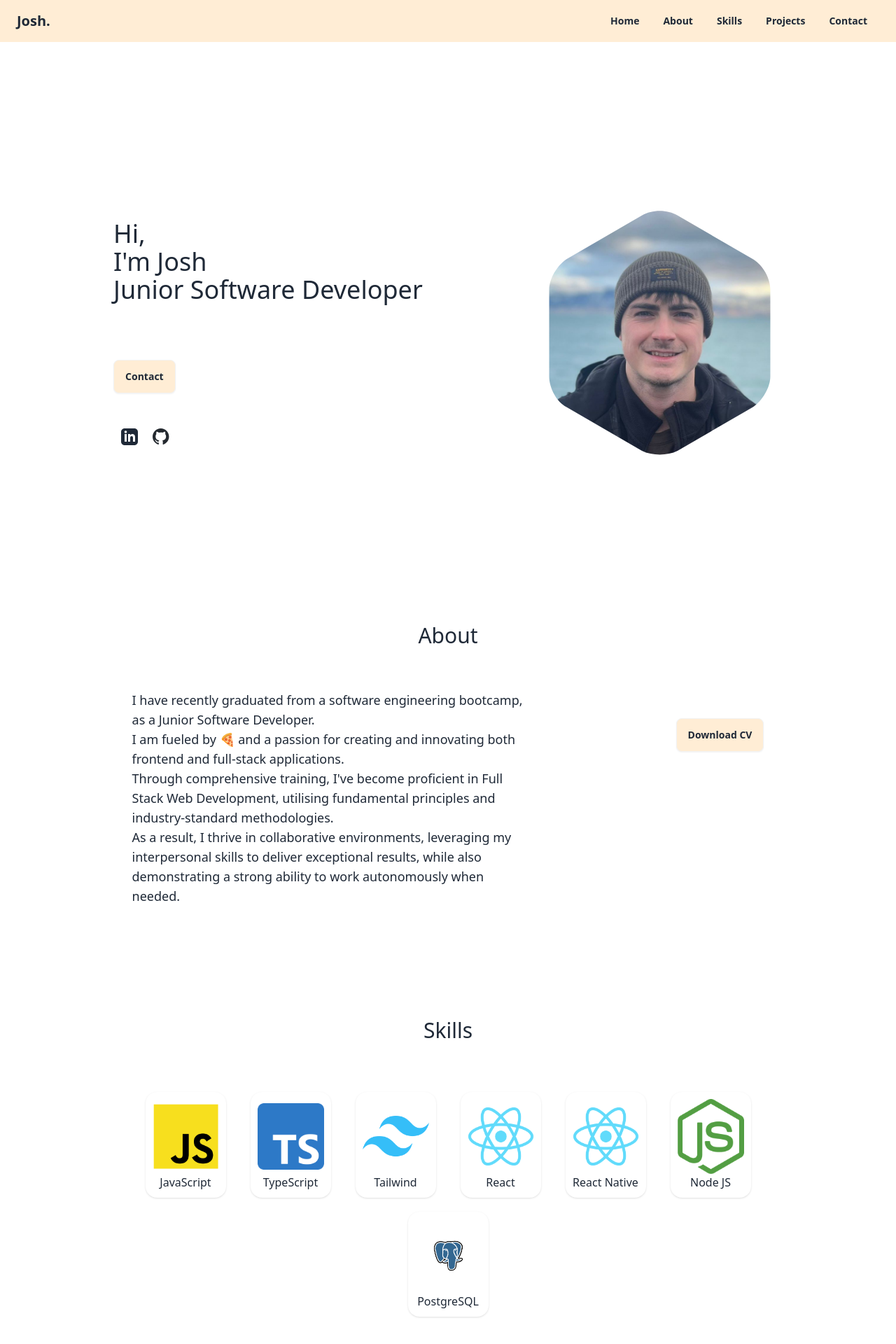
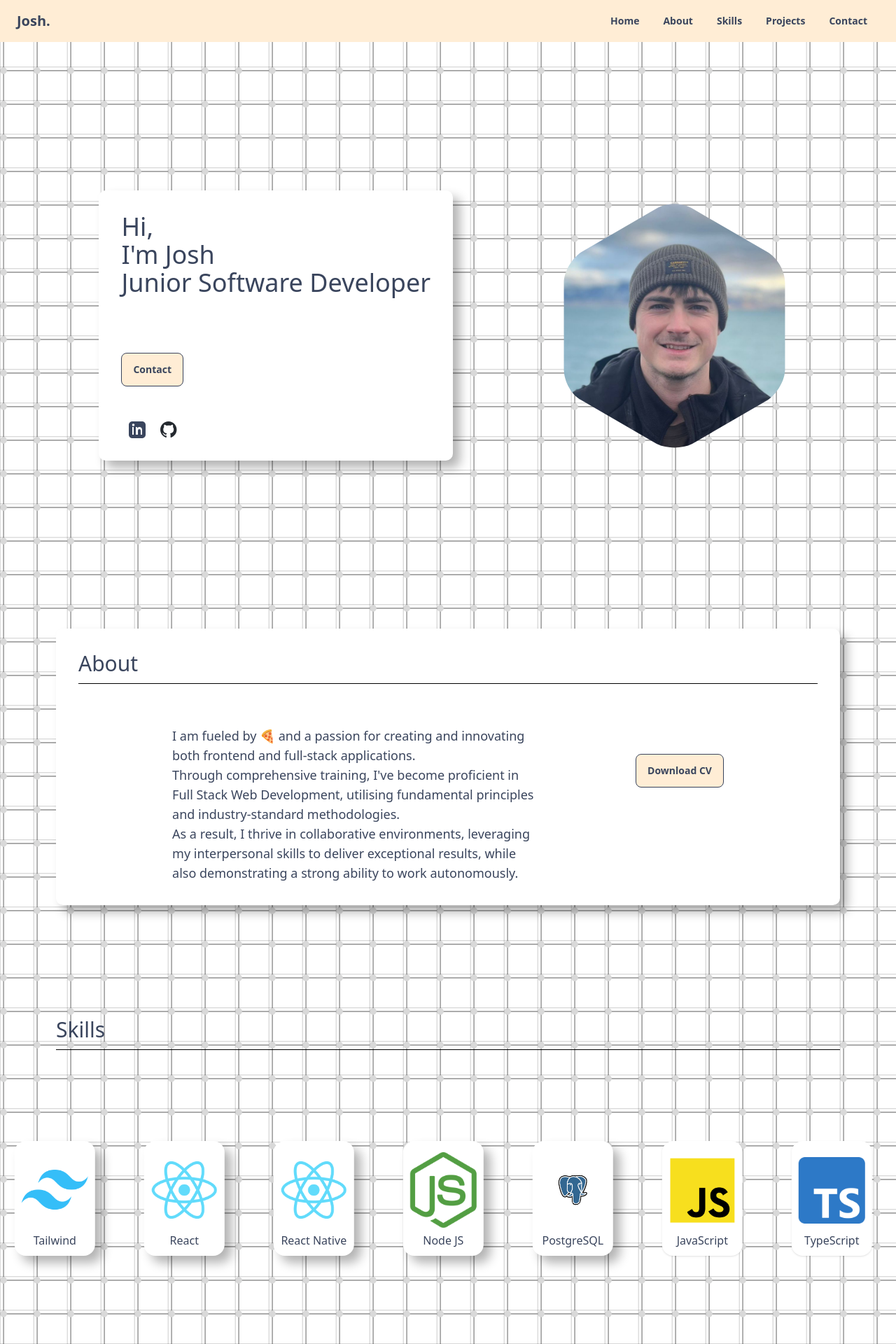
Before and after one commit to Josh-Sharples/portfolio, a React (Vite) app: page / in a window 1280 px wide. Shown: the top 1920 px of the page at 70% size. Built offline with nearby package versions, Linux system fonts and the light colour scheme.

Commit message:
adds basic redesign

```diff
--- a/src/App.css
+++ b/src/App.css
@@ -1,30 +1,147 @@
+:root {
+  --primary-colour: white;
+  --secondary-colour: #3A455D;
+}
+
+body {
+  color: var(--secondary-colour);
+}
+
+header {
+  position: fixed;
+  top: 0;
+  width: 100%;
+  z-index: 11;
+}
+
+h2 {
+  font-weight: 600;
+}
+
+#hamburger {
+  z-index: 1001;
+  width: 20px;
+  height: 15px;
+  transform: rotate(180deg);
+}
+
+#hamburger .bar {
+  --tw-bg-opacity: 1;
+  background-color: var(--secondary-colour);
+  height: 2px;
+  -webkit-user-select: none;
+  -moz-user-select: none;
+  user-select: none;
+  transition: 0.4s;
+  border-radius: 3px;
+}
+
+#hamburger .bar:nth-child(1) {
+  top: 0px;
+  width: 100%;
+}
+
+#hamburger .bar:nth-child(2) {
+  width: 100%;
+  top: 10%;
+}
+
+#hamburger .bar:nth-child(3) {
+  width: 100%;
+  bottom: -6%;
+}
+
+#hamburger.animate .bar {
+  --tw-bg-opacity: 1;
+  background-color: var(--secondary-colour);
+  opacity: 0;
+}
+
+#hamburger.animate .bar:nth-child(2) {
+  opacity: 1;
+  transform: translateY(7px) rotate(135deg);
+}
+
+#hamburger.animate .bar:nth-child(3) {
+  opacity: 1;
+  transform: translateY(-3px) rotate(-135deg);
+  bottom: 10%;
+}
+
+#content {
+  position: relative;
+  z-index: 10;
+  --tw-bg-opacity: 0.1;
+  background-attachment: fixed;
+  background-repeat: repeat;
+  background-size: 3rem;
+  background-color: white;
+  padding: 2rem 0;
+}
+
+button .btn {
+  color: var(--secondary-colour) !important;
+  border: solid 1px var(--secondary-colour);
+  transition: 0.3s ease-in-out;
+}
+
+button .btn:hover {
+  color: var(--primary-colour) !important;
+  background-color: var(--secondary-colour);
+}
+
+.info .btn {
+  color: var(--secondary-colour) !important;
+  border: solid 1px var(--secondary-colour);
+  transition: 0.3s ease-in-out;
+}
+
+.info .btn:hover {
+  color: var(--primary-colour) !important;
+  background-color: var(--secondary-colour);
+}
+
+
 .home {
   display: flex;
-  justify-content: space-around;
+  justify-content: space-evenly;
   align-items: center;
   flex-wrap: wrap;
   margin-top: 15rem;
   margin-bottom: 15rem;
+  gap: 5rem;
+}
+
+.info {
+  background: white;
+  box-shadow: 10px 10px 15px rgba(0, 0, 0, 0.3);
+  border-radius: 10px;
+  padding: 2rem;
 }
 
 .photo {
   width: 350px;
 }
 
+#about, #contact, #projects, .card{
+  background: white;
+  box-shadow: 10px 10px 15px rgba(0, 0, 0, 0.3);
+  border-radius: 10px;
+  padding: 2rem;
+}
+
 .about {
   display: flex;
   flex-direction: row;
   flex-wrap: wrap;
-  justify-content: space-around;
+  justify-content: space-evenly;
 }
 
 .skills {
   display: flex;
   flex-direction: row;
-  justify-content: space-around;
+  justify-content: space-evenly;
   flex-wrap: wrap;
-  margin-left: 190px;
-  margin-right: 190px;
 }
 
 .skill-img {
@@ -42,6 +159,7 @@
   flex-direction: column;
   min-height: 150px;
   align-items: center;
+  background-color: white;
 }
 
 .project-img {
@@ -55,13 +173,14 @@
   width: 100%;
   max-width: 355px;
   margin: 10px;
-  padding: 10px;
+  padding: 20px;
   display: flex;
   flex-direction: column;
   min-height: 150px;
   align-items: center;
-  border-radius: 25px;
+  border-radius: 20px;
   justify-content: space-between;
+  border: 1px solid black;
 }
 
 .projects {
@@ -95,7 +214,61 @@ header {
   width: 50%;
 }
 
+@keyframes slide {
+  from {
+  transform: translateX(0);
+  }
+  to {
+  transform: translateX(-100%);
+  }
+}
+
+.logos-slide {
+  display: inline-flex;
+  animation: 20s slide infinite linear;
+  gap: 50px;
+  padding-left: 50px;
+}
+
+.logos {
+  overflow: hidden;
+  padding: 60px 0;
+  white-space: nowrap;
+  position: relative;
+}
+
+.logos-slide img {
+  height: 120px;
+  max-width: 250px;
+  margin: 0 56px;
+  flex-shrink: 0;
+  object-fit: contain;
+}
+
+@media only screen and (max-width: 1300px) {
+  .ml-60 {
+    margin-left: 5rem !important;
+  }
+  .mr-60 {
+    margin-right: 5rem !important;
+  }
+}
+
 @media only screen and (max-width: 930px) {
+
+  .ml-60 {
+    margin-left: 2.5rem !important;
+  }
+  .mr-60 {
+    margin-right: 2.5rem !important;
+  }
+  .mt-40 {
+    margin-top: 3rem !important;
+  }
+  .mb-40 {
+    margin-bottom: 3rem !important;
+  }
+
   .nav-btn {
     visibility: visible;
     opacity: 1;
@@ -118,8 +291,32 @@ header {
     z-index: 1000;
   }
 
-  .responsive_nav {
-    transform: none;
+  nav.active-nav {
+    position: fixed;
+    top: 0;
+    left: 0;
+    width: 100%;
+    height: 100%;
+    background: rgba(252, 238, 217, 0.9);
+    z-index: 1000;
+    transform: translateY(0);
+    transition: transform 0.3s ease-in-out;
+  }
+
+  body.show {
+    position: fixed;
+    top: 0;
+    left: 0;
+    width: 100%;
+    height: 100%;
+    background: rgba(0, 0, 0, 0.5);
+    z-index: 999;
+    overflow: hidden;
+  }
+
+  .nav-btn {
+    visibility: visible;
+    opacity: 1;
   }
 
   .nav-close-btn {
@@ -130,6 +327,10 @@ header {
 
   nav :link {
     font-size: 1.25rem;
+  }
+
+  #hamburger.animate .bar {
+    opacity: 0;
   }
 
   .about-small {
@@ -147,8 +348,6 @@ header {
     flex-direction: row;
     justify-content: space-around;
     flex-wrap: wrap;
-    margin-left: 20px;
-    margin-right: 20px;
   }
 
   .project-img {
@@ -159,16 +358,8 @@ header {
   }
 
   .card-project {
-    width: 100%;
-    max-width: 300px;
-    margin: 10px;
-    padding: 10px;
-    display: flex;
-    flex-direction: column;
-    min-height: 150px;
-    align-items: center;
-    border-radius: 25px;
     justify-content: center;
+    margin: 0 0 20px 0;
   }
 
   .projects {
@@ -182,7 +373,6 @@ header {
     display: flex;
     justify-content: space-between;
     align-items: center;
-    margin-bottom: 40px;
   }
 
   .info-logo-small {
@@ -194,6 +384,16 @@ header {
     justify-content: space-around;
     align-items: center;
     flex-wrap: wrap;
-    margin-top: 150px;
+    margin-top: 8rem;
+    margin-bottom: 8rem;
+  }
+
+  .logos {
+    padding: 20px 0;
+  }
+
+  .logos-slide {
+    gap: 20px;
+    padding-left: 20px;
   }
 }
--- a/src/App.tsx
+++ b/src/App.tsx
@@ -6,16 +6,20 @@ import Header from "./components/Header";
 import Home from "./components/Home";
 import Projects from "./components/Projects";
 import Skills from "./components/Skills";
+import background from './Images/bg-repeat.png';
 
 function App() {
+
   return (
     <>
       <Header />
-      <Home />
-      <About />
-      <Skills />
-      <Projects />
-      <Contact />
+      <main id="content" style={{backgroundImage: `url(${background})`}}>
+        <Home />
+        <About />
+        <Skills />
+        <Projects />
+        <Contact />
+      </main>
       <Footer />
     </>
   );
--- a/src/components/About.tsx
+++ b/src/components/About.tsx
@@ -1,22 +1,21 @@
 import cv from "../Images/Josh-Sharples-CV.pdf";
 export default function About() {
   return (
-    <div id="about" className="ml-20 mr-20 mt-60 mb-40 about-small">
+    <div id="about" className="ml-60 mr-60 mt-40 mb-40 about-small">
       <div
         style={{
           display: "flex",
-          justifyContent: "center",
+          justifyContent: "flex-start",
           marginBottom: "60px",
+          paddingBottom: "10px",
+          borderBottom: "solid black 1px",
         }}
       >
-        <h1 className="text-3xl">About</h1>
+        <h2 className="text-3xl">About</h2>
       </div>
       <div className="about about-small">
         <div className="about-para about-para-small">
           <p className="text-lg" style={{ display: "flex" }}>
-            I have recently graduated from a software engineering bootcamp, as a
-            Junior Software Developer.
-            <br />
             I am fueled by 🍕 and a passion for creating and innovating both
             frontend and full-stack applications.
             <br />
@@ -26,7 +25,7 @@ export default function About() {
             <br />
             As a result, I thrive in collaborative environments, leveraging my
             interpersonal skills to deliver exceptional results, while also
-            demonstrating a strong ability to work autonomously when needed.
+            demonstrating a strong ability to work autonomously.
           </p>
         </div>
         <div style={{ display: "flex" }}>
--- a/src/components/Contact.tsx
+++ b/src/components/Contact.tsx
@@ -39,12 +39,14 @@ export default function Contact() {
   };
 
   return (
-    <div id="contact" className="mt-40 mb-40">
+    <div id="contact" className="mt-40 mb-40 ml-60 mr-60">
       <div
         style={{
           display: "flex",
-          justifyContent: "center",
+          justifyContent: "flex-start",
           marginBottom: "60px",
+          paddingBottom: "10px",
+          borderBottom: "solid black 1px",
         }}
       >
         <h1 className="text-3xl">Contact</h1>
--- a/src/components/Header.tsx
+++ b/src/components/Header.tsx
@@ -1,16 +1,65 @@
  // @ts-ignore
 import { HashLink as Link} from 'react-router-hash-link';
-import { FaBars, FaTimes } from "react-icons/fa";
-import { useRef } from "react";
+import { useRef, useEffect, useState } from "react";
 
 export default function Header() {
-  const navRef = useRef<HTMLElement>(null);
+  const [navOpen, setNavOpen] = useState(false);
+  const navContainer = useRef<HTMLElement>(null);
+  const hamburgerRef = useRef<HTMLButtonElement>(null);
+
+  const body = document.body;
 
   const showNavBar = () => {
-    if (navRef.current) {
-      navRef.current.classList.toggle("responsive_nav");
+    console.log('show nav');
+    if (navContainer.current) {
+      navContainer.current.classList.toggle("active-nav");
     }
+
+    if (hamburgerRef.current) {
+      hamburgerRef.current.classList.toggle('animate');
+      body.classList.toggle('show');
+    }
+
+    body.classList.add("show");
   };
+
+  const closeNavBar = () => {
+    console.log('close nav');
+    if (navContainer.current) {
+      hamburgerRef.current?.classList.remove('animate');
+      navContainer.current.classList.remove("active-nav");
+    }
+    body.classList.remove("show");
+  };
+
+  const handleHamburgerClick = () => {
+
+    if (navOpen) {
+        closeNavBar();
+    } else {
+        showNavBar();
+    }
+    setNavOpen(!navOpen);
+  };
+
+  // Manage event listeners for nav links
+  useEffect(() => {
+    const navLinks = document.querySelectorAll('nav a');
+    const closeNavBarOnLinkClick = () => closeNavBar();
+
+    // Add event listeners
+    navLinks.forEach((link) => {
+      link.addEventListener('click', closeNavBarOnLinkClick);
+    });
+
+    // Cleanup event listeners on component unmount
+    return () => {
+      navLinks.forEach((link) => {
+        link.removeEventListener('click', closeNavBarOnLinkClick);
+      });
+    };
+  }, []);
+
 
   return (
     <header className="bg-orange-100">
@@ -20,28 +69,39 @@ export default function Header() {
       </Link>
       </div>
       <div style={{display: 'flex'}}>
-      <button className="nav-btn" onClick={showNavBar} aria-label="Open menu">
-        <FaBars />
+      <button className="nav-btn" onClick={handleHamburgerClick} aria-label="Open menu">
+        <div className="flex items-center lg:hidden">
+						<button
+              type="button"
+              ref={hamburgerRef}
+              id="hamburger"
+              className="mt-1 relative z-40 inline-block cursor-pointer ml-[14px] lg:hidden"
+            >
+							<span className="sr-only">Open menu</span>
+							<span className="absolute block w-full bar"></span>
+							<span className="absolute block w-full bar"></span>
+							<span className="absolute block w-full bar"></span>
+						</button>
+					</div>
       </button>
-      <nav ref={navRef}>
+      <nav ref={navContainer}>
         <button
           className="nav-btn nav-close-btn"
-          onClick={showNavBar}
+          onClick={closeNavBar}
           aria-label="Close menu"
         >
-          <FaTimes />
         </button>
-        <Link to={"#home"} smooth className="btn btn-ghost text-l" aria-label="Home" onClick={showNavBar}>
+        <Link to={"#home"} smooth className="btn btn-ghost text-l" aria-label="Home" onClick={closeNavBar}>
           Home
         </Link>
-        <Link to={"#about"} smooth className="btn btn-ghost text-l" aria-label="About" onClick={showNavBar}>
+        <Link to={"#about"} smooth className="btn btn-ghost text-l" aria-label="About" onClick={closeNavBar}>
           About
         </Link>
         <Link
           to={"#skills"} smooth
           className="btn btn-ghost text-l"
           aria-label="Skills"
-          onClick={showNavBar}
+          onClick={closeNavBar}
         >
           Skills
         </Link>
@@ -49,7 +109,7 @@ export default function Header() {
           to={"#projects"} smooth
           className="btn btn-ghost text-l"
           aria-label="Projects"
-          onClick={showNavBar}
+          onClick={closeNavBar}
         >
           Projects
         </Link>
@@ -57,7 +117,7 @@ export default function Header() {
           to={"#contact"} smooth
           className="btn btn-ghost text-l"
           aria-label="Contact"
-          onClick={showNavBar}
+          onClick={closeNavBar}
         >
           Contact
         </Link>
--- a/src/components/Home.tsx
+++ b/src/components/Home.tsx
@@ -4,7 +4,7 @@ import Photo from "./Photo";
 export default function() {
 
   return (
-    <div id="home" className="ml-20 mr-20 home">
+    <div id="home" className="mr-60 ml-60 home">
       <Info/>
       <Photo/>
     </div>
--- a/src/components/Info.tsx
+++ b/src/components/Info.tsx
@@ -3,10 +3,10 @@ import { HashLink as Link } from "react-router-hash-link";
 
 export default function Info() {
   return (
-    <div>
-      <h1 className="text-4xl">Hi,</h1>
-      <h1 className="text-4xl">I'm Josh</h1>
-      <h1 className="text-4xl">Junior Software Developer</h1>
+    <div className="info">
+      <h2 className="text-4xl">Hi,</h2>
+      <h2 className="text-4xl">I'm Josh</h2>
+      <h2 className="text-4xl">Junior Software Developer</h2>
       <div className="info-small">
       <div className="flex-end mt-20">
         <Link to={"#contact"} className="btn bg-orange-100 text-l">
@@ -31,7 +31,7 @@ export default function Info() {
             viewBox="0 0 24 24"
             className="fill-current"
           >
-            <path d="M19 0h-14c-2.761 0-5 2.239-5 5v14c0 2.761 2.239 5 5 5h14c2.762 0 5-2.239 5-5v-14c0-2.761-2.238-5-5-5zm-11 19h-3v-11h3v11zm-1.5-12.268c-.966 0-1.75-.79-1.75-1.764s.784-1.764 1.75-1.764 1.75.79 1.75 1.764-.783 1.764-1.75 1.764zm13.5 12.268h-3v-5.604c0-3.368-4-3.113-4 0v5.604h-3v-11h3v1.765c1.396-2.586 7-2.777 7 2.476v6.759z" />
+            <path d="M19 0h-14c-2.761 0-5 2.239-5 5v14c0 2.761 2.239 5 5 5h14c2.762 0 5-2.239 5-5v-14c0-2.761-2.238-5-5-5zm-11 19h-3v-11h2v11zm-1.5-12.268c-.966 0-1.75-.79-1.75-1.764s.784-1.764 1.75-1.764 1.75.79 1.75 1.764-.783 1.764-1.75 1.764zm13.5 12.268h-3v-5.604c0-3.368-4-3.113-4 0v5.604h-3v-11h2v1.765c1.396-2.586 7-2.777 7 2.476v6.759z" />
           </svg>
         </a>
         <a href="https://github.com/Josh-Sharples" target="_blank">
--- a/src/components/Skills.tsx
+++ b/src/components/Skills.tsx
@@ -1,3 +1,4 @@
+import { useEffect, useState } from "react";
 import javascript from "../Images/javascript.png";
 import typescript from "../Images/typescript-logo.png";
 import tailwind from "../Images/tailwind.png";
@@ -37,21 +38,49 @@ export default function Skills() {
     },
   ];
 
+  let [width, setWidth] = useState(0)
+
+  useEffect(() => {
+    setWidth(window.innerWidth);
+  }, []);
+
   return (
     <div id="skills" className="mt-40 mb-40">
-      <div style={{display: 'flex', justifyContent: 'center', marginBottom: '60px'}}>
-        <h1 className="text-3xl">Skills</h1>
+      <div className="mr-60 ml-60" style={{
+        display: 'flex',
+        justifyContent: 'flex-start',
+        marginBottom: '60px',
+        paddingBottom: "10px",
+        borderBottom: "solid black 1px",
+        }}>
+        <h2 className="text-3xl">Skills</h2>
       </div>
       <div className="skills skills-small">
+        <div className="logos" style={{width: `${width}px`}}>
+
+          <div className="logos-slide">
             {skills.map((skill) => {
               return (
-            <div key={skill.skill} className="card lg:card bg-base-100 shadow ">
+                <div key={skill.skill} className="card lg:card">
+                  <img className="skill-img" src={skill.img} />
+                  <h3>{skill.skill}</h3>
+                </div>
+              );
+            })}
+          </div>
+          <div className="logos-slide">
+            {skills.map((skill) => {
+              return (
+                <div key={skill.skill} className="card lg:card shadow ">
                   <img className="skill-img" src={skill.img} />
                   <h1>{skill.skill}</h1>
                 </div>
               );
             })}
           </div>
+
+        </div>
+      </div>
     </div>
   );
 }
```
Also changed, not shown: src/components/Footer.tsx (+4 -3 lines), src/components/Projects.tsx (+9 -7 lines), src/Images/bg-repeat.png (added). Lines whose indentation alone changed are shown as unchanged.
